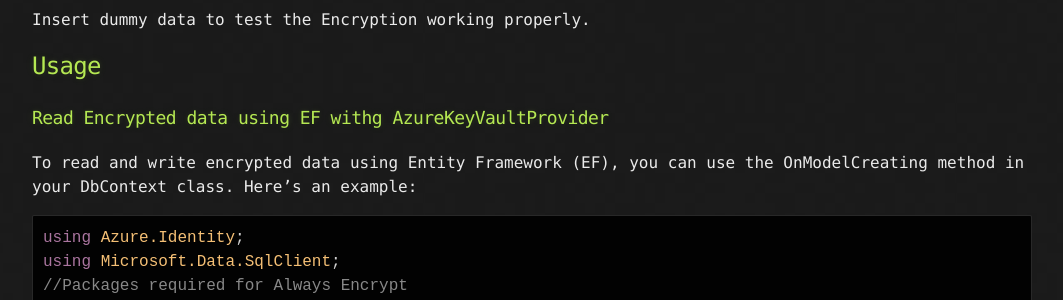
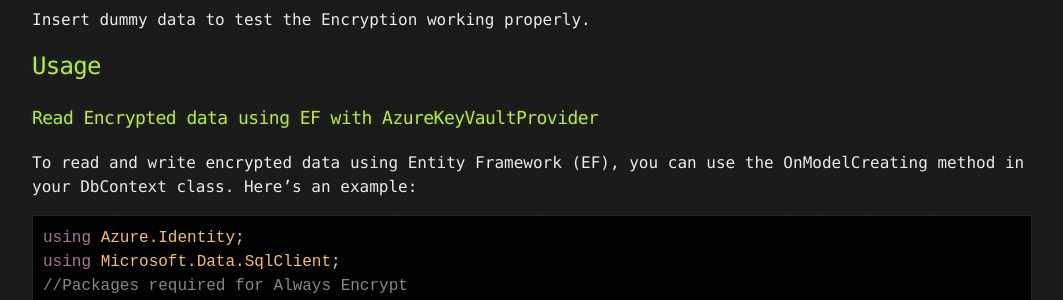
Before and after one commit to yrw9281/yrw9281.github.io, a Jekyll site: the page built from _posts/2023-05-24-MSSQL-Always-Encrypted.md, in a window 1280 px wide and 900 px high, scrolled down 2103 px. Shown: the part 153-453 px from the top of the window, without its empty margins (108-1171 px from the left). Built offline with Jekyll 4.4.1, drawn with Linux system fonts in a browser that asks for light colours; some of the changed text lies outside the part shown.

```diff
--- a/_posts/2023-05-24-MSSQL-Always-Encrypted.md
+++ b/_posts/2023-05-24-MSSQL-Always-Encrypted.md
@@ -86,7 +86,7 @@ Insert dummy data to test the Encryption working properly.
 
 ## Usage
 
-### Read Encrypted data using EF withg AzureKeyVaultProvider
+### Read Encrypted data using EF with AzureKeyVaultProvider
 
 To read and write encrypted data using Entity Framework (EF), you can use the OnModelCreating method in your DbContext class. Here's an example:
 
```
Also changed, not shown: other parts of _posts/2023-05-24-MSSQL-Always-Encrypted.md (+1 -1 lines), 1 other file.
